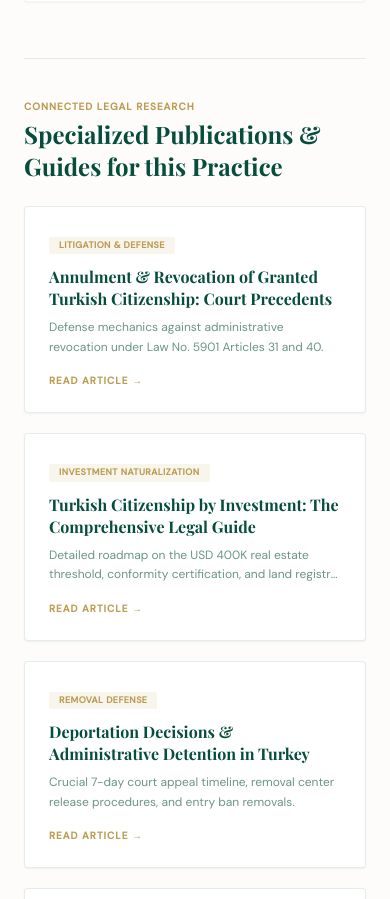
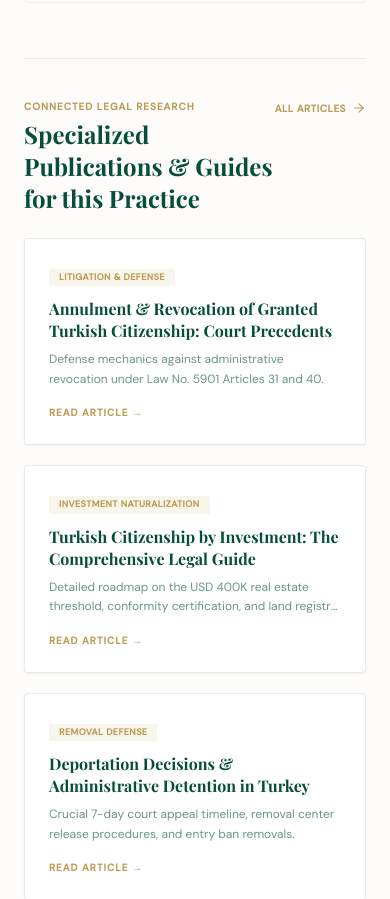
Before and after one commit to fetanetd/new-resen-legal, a React (Vite) app: page /service/citizenship-immigration-law/ in a window 390 px wide. Shown: the part 7920-8819 px from the top of the page. Built offline with nearby package versions, Linux system fonts and the light colour scheme; no server answers; the database is empty; a web font is replaced by a local one.

Commit message:
feat(ui): add "All Articles" link to service details
Improve navigation by adding a direct link to the blog section from related articles, and adjust layout alignment for better visual consistency across devices.

```diff
--- a/scripts/prerender.ts
+++ b/scripts/prerender.ts
@@ -764,8 +764,15 @@ async function main() {
 
                     ${priorityDetail.relatedArticles.en.length > 0 ? `
                       <div style="margin-top: 3rem; padding-top: 2rem; border-top: 1px solid rgba(6, 78, 59, 0.1);">
-                        <div style="font-size: 0.75rem; text-transform: uppercase; letter-spacing: 0.2em; color: #BC9C53; font-weight: bold; margin-bottom: 0.5rem;">CONNECTED RESEARCH & GUIDES</div>
-                        <h3 style="font-size: 1.5rem; font-family: serif; color: #064E3B; margin: 0 0 1.5rem 0;">Specialized Legal Publications for this Practice Area</h3>
+                        <div style="display: flex; justify-content: space-between; align-items: flex-start; margin-bottom: 1.5rem;">
+                          <div>
+                            <div style="font-size: 0.75rem; text-transform: uppercase; letter-spacing: 0.2em; color: #BC9C53; font-weight: bold; margin-bottom: 0.25rem;">CONNECTED RESEARCH & GUIDES</div>
+                            <h3 style="font-size: 1.5rem; font-family: serif; color: #064E3B; margin: 0;">Specialized Legal Publications for this Practice Area</h3>
+                          </div>
+                          <a href="/blog/" style="display: inline-flex; align-items: center; gap: 0.375rem; font-size: 0.75rem; text-transform: uppercase; letter-spacing: 0.1em; font-weight: bold; color: #BC9C53; text-decoration: none; margin-top: 0.125rem; white-space: nowrap;">
+                            <span>All Articles</span> →
+                          </a>
+                        </div>
                         <div style="display: grid; grid-template-columns: repeat(auto-fit, minmax(280px, 1fr)); gap: 1.25rem;">
                           ${priorityDetail.relatedArticles.en.map((art: any) => `
                             <div style="padding: 1.25rem; background: #ffffff; border: 1px solid #e2e8f0; border-radius: 2px;">
--- a/src/pages/ServiceDetail.tsx
+++ b/src/pages/ServiceDetail.tsx
@@ -234,7 +234,7 @@ export default function ServiceDetail() {
                     {/* Curated Service-Specific Related Research Articles */}
                     {priorityDetail.relatedArticles[lang].length > 0 && (
                       <div className="mt-14 pt-10 border-t border-brand-navy/10">
-                        <div className="flex items-center justify-between mb-6">
+                        <div className="flex items-start justify-between mb-6">
                           <div>
                             <div className="text-brand-gold text-[10px] uppercase tracking-widest font-extrabold mb-1">
                               {lang === 'tr' ? 'HUKUKİ REHBERLER & MAKALELER' : 'CONNECTED LEGAL RESEARCH'}
@@ -245,7 +245,7 @@ export default function ServiceDetail() {
                           </div>
                           <Link
                             to="/blog/"
-                            className="hidden sm:inline-flex items-center gap-1.5 text-xs font-bold uppercase tracking-wider text-brand-gold hover:text-brand-navy transition-colors"
+                            className="inline-flex items-center gap-1.5 text-[10px] sm:text-xs font-bold uppercase tracking-wider text-brand-gold hover:text-brand-navy transition-colors shrink-0 mt-0.5"
                           >
                             <span>{lang === 'tr' ? 'Tüm Makaleler' : 'All Articles'}</span>
                             <ArrowRight className="w-3.5 h-3.5" />
```
